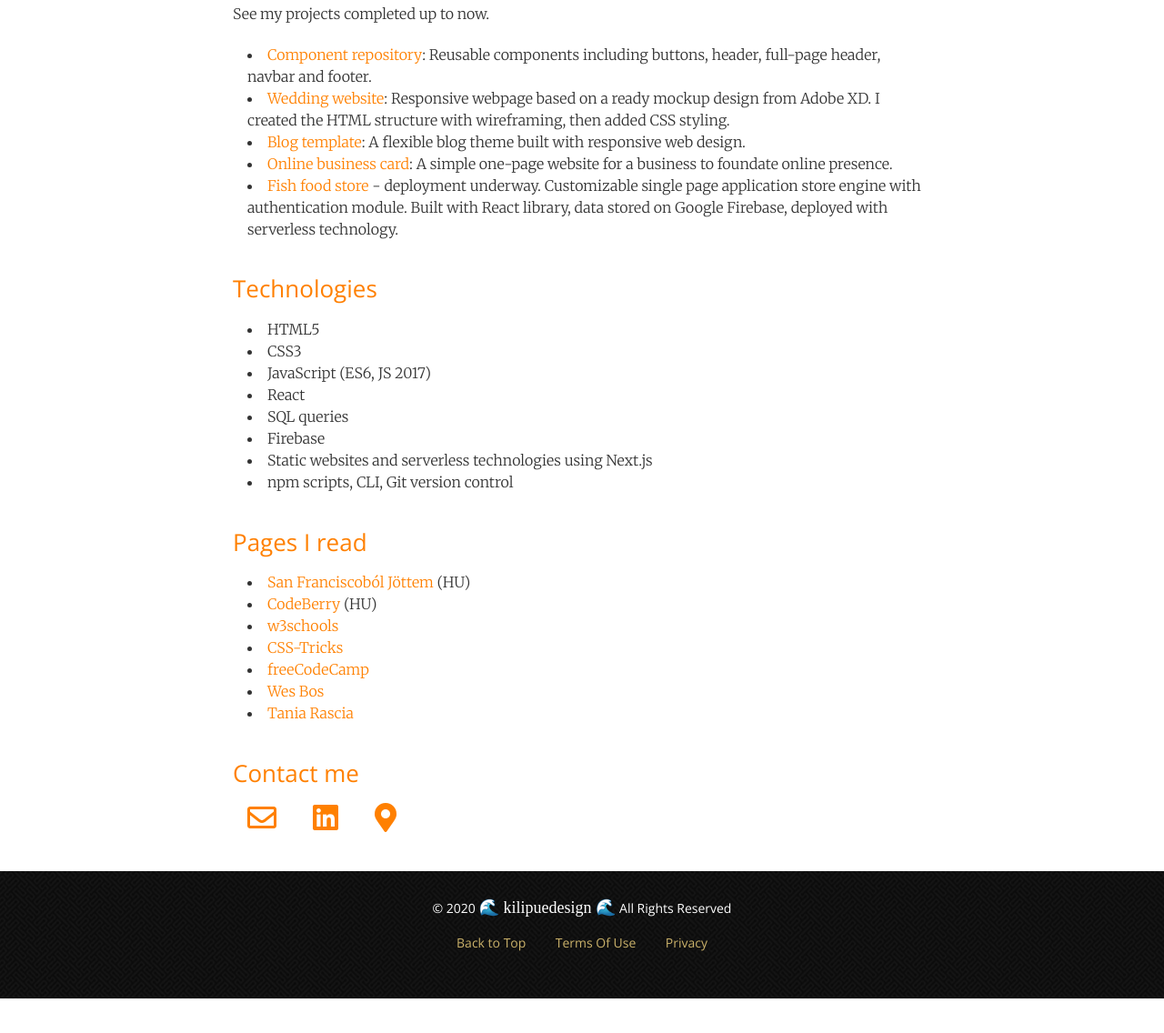
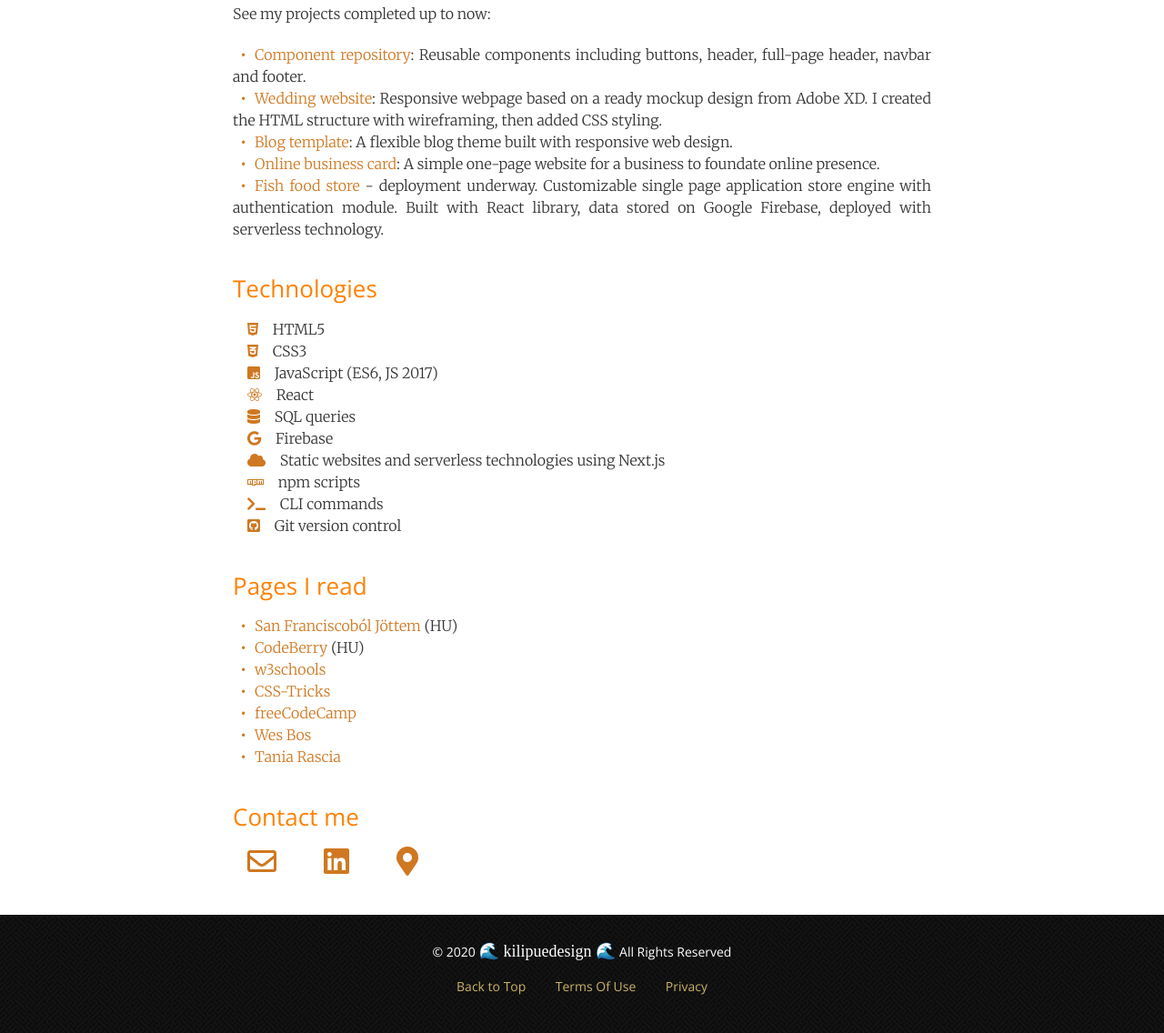
Before and after one commit to rekapalanki/kilipuedesign, a plain HTML site: page index.html in a window 1280 px wide. Shown: the part 1252-2388 px from the top of the page at 91% size. Before the commit the page ends 2350 px from the top, so only its background shows below. Drawn offline with nearby package versions, Linux system fonts and the light colour scheme; a web font is replaced by a local one.

Commit message:
updating li and adding icons

```diff
--- a/index.html
+++ b/index.html
@@ -13,6 +13,7 @@
     <!--  LINKS AND SCRIPTS  -->
 
     <link rel="stylesheet" type="text/css" href="https://cdnjs.cloudflare.com/ajax/libs/meyer-reset/2.0/reset.css">
+    <link href="https://use.fontawesome.com/releases/v5.2.0/css/all.css" rel="stylesheet">
     <link rel="stylesheet" type="text/css" href="./styles/main-kilipue.css">
     <link href="https://use.fontawesome.com/releases/v5.2.0/css/all.css" rel="stylesheet">
     <link href="https://fonts.googleapis.com/css?family=Merriweather:300|Open+Sans" rel="stylesheet">
@@ -67,7 +68,7 @@
 
             <section id="projects">
                 <h2>Projects</h2>
-                <p>See my projects completed up to now. </p>
+                <p>See my projects completed up to now: </p>
                 <ul>
                     <li><a href="https://github.com/rekapalanki/My-components" target="_blank">Component repository</a>:
                         Reusable components including buttons, header, full-page header, navbar and footer.
@@ -90,14 +91,17 @@
             <section id="technologies">
                 <h2>Technologies</h2>
                 <ul>
-                    <li>HTML5</li>
-                    <li>CSS3</li>
-                    <li>JavaScript (ES6, JS 2017)</li>
-                    <li>React</li>
-                    <li>SQL queries</li>
-                    <li>Firebase</li>
-                    <li>Static websites and serverless technologies using Next.js</li>
-                    <li>npm scripts, CLI, Git version control</li>
+                    <li class="technologies"><i class='fab fa-html5'></i> HTML5</li>
+                    <li class="technologies"><i class='fab fa-css3-alt'></i> CSS3</li>
+                    <li class="technologies"><i class='fab fa-js-square'></i> JavaScript (ES6, JS 2017)</li>
+                    <li class="technologies"><i class='fab fa-react'></i> React</li>
+                    <li class="technologies"><i class="fas fa-database"></i> SQL queries</li>
+                    <li class="technologies"><i class='fab fa-google'></i> Firebase</li>
+                    <li class="technologies"><i class="fas fa-cloud"></i> Static websites and serverless technologies
+                        using Next.js</li>
+                    <li class="technologies"><i class="fab fa-npm"></i> npm scripts</li>
+                    <li class="technologies"><i class="fas fa-terminal"></i> CLI commands</li>
+                    <li class="technologies"><i class='fab fa-github-square'></i> Git version control</li>
                 </ul>
             </section>
 
--- a/styles/main-kilipue.css
+++ b/styles/main-kilipue.css
@@ -66,19 +66,50 @@ h4 {
 
 a {
     text-decoration: none;
-    color: rgb(255, 128, 0);
+    color: rgb(207, 120, 33);
 }
 
-li {
-    padding-left: 1rem;
-    list-style-type: disc;
-    list-style-position: inside;
-    text-align: left;
+a:hover {
+    color: rgb(255, 128, 0);
+    transition: color .5s ease-in-out;
+}
+
+ul {
+    list-style: none;
+}
+
+ul li::before {
+    content: "\2022";
+    color:  rgb(207, 120, 33);
+    font-weight: bold;
+    display: inline-block;
+    width: 1em;
+    padding-left: .5em;
+  }
+
+ul li.technologies::before {
+    content: "";
+    padding-left: 0;
+}
+
+i {
+    padding-right: .75rem;
+    color:  rgb(207, 120, 33);
+}
+
+i:hover {
+    color: rgb(255, 128, 0);
+    transition: color .5s ease-in-out;
 }
 
 #contact-me li {
     display: inline-block;
     margin-right: 1.5rem;
+}
+
+#contact-me li::before {
+    content: "";
+    padding-left: 0;
 }
 
 /* ===== LAYOUT STYLES ===== */
```
